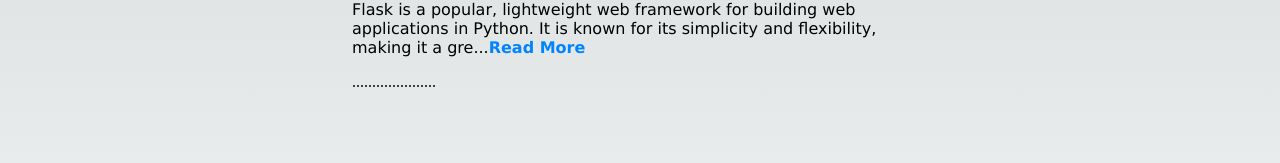
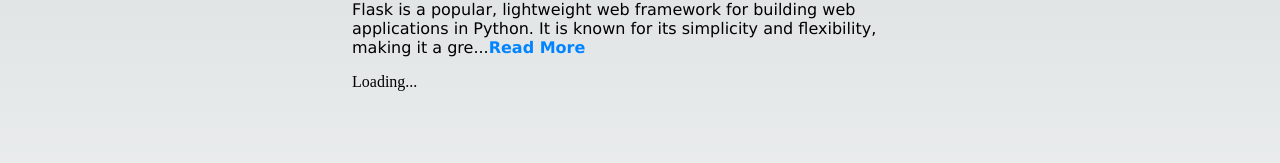
Before and after one commit to SUPER-OP/code_hunter.github.io, a Next.js app: page /blog in a window 1280 px wide. Shown: the part 229-392 px from the top of the page. Built offline with nearby package versions, Linux system fonts and the light colour scheme.

Commit message:
Update blog.js

```diff
--- a/src/pages/blog.js
+++ b/src/pages/blog.js
@@ -28,7 +28,7 @@
           dataLength={blogs.length} //This is important field to render the next data
           next={fetchData}
           hasMore={props.allCount !== blogs.length}
-          loader={<p>.....................</p>}
+          loader={<p styles={{fontFamily:'monospace'}}>Loading...</p>}
           endMessage={
             <p style={{ textAlign: 'center' }}>
               <b>Yay! You have seen it all</b>
@@ -39,8 +39,8 @@
           <div className={styles.blogItem}>
             {blogs.map((blogItem) => {
               return <div key={blogItem.slug}>
-                <Link href={`blogpost/${blogItem.slug}`}><h3>{blogItem.title}</h3></Link>
-                <p className={styles.blogItemP}>{blogItem.metadesc.substr(0, 150)}...<b className={styles.blogItemb}>Read More</b></p>
+                <Link href={`blogpost/${blogItem.slug}`}><h3>{blogItem.title}</h3>
+                <p className={styles.blogItemP}>{blogItem.metadesc.substr(0, 150)}...<b className={styles.blogItemb}>Read More</b></p></Link>
               </div>
             })}
           </div>
```
